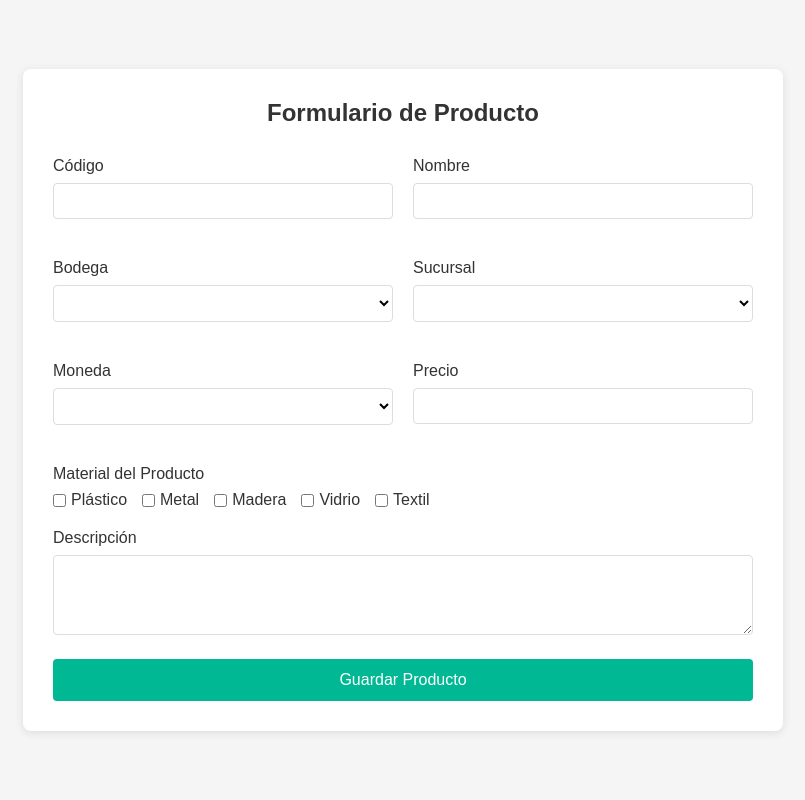
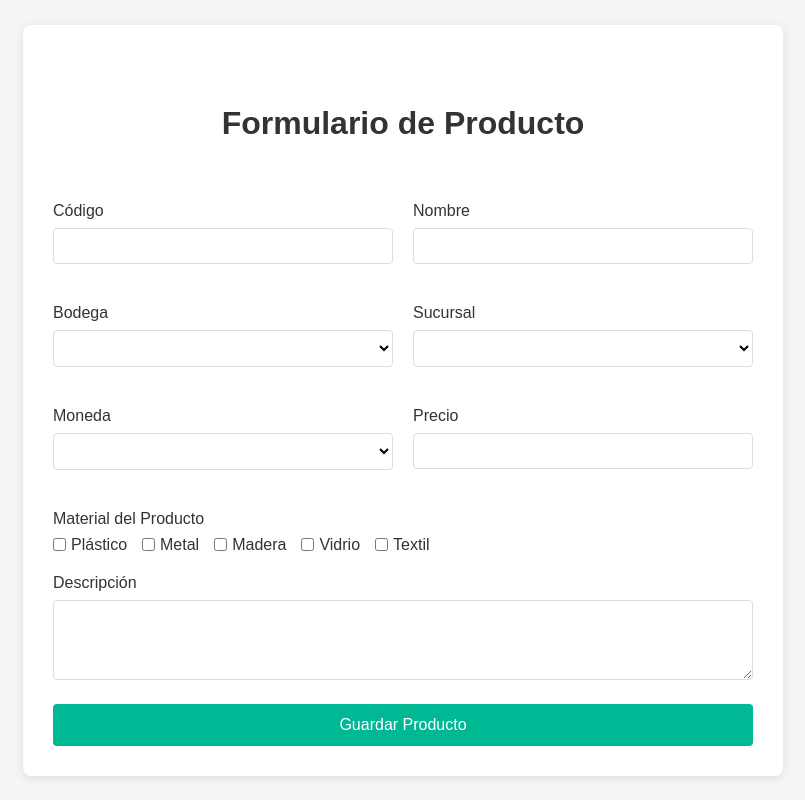
Before and after one commit to pabloskyCL/PruebaDesis, a PHP site: page / in a window 1280 px wide. Shown: the whole page, without its empty margins (237-1042 px from the left). Run offline with PHP 8.4, Linux system fonts and the light colour scheme; tables that the repository leaves empty or names only in its code hold one stand-in row (values such as "Sample post"); lists and menus that the app fills with data are empty; some libraries are stand-ins or nearby versions.

Commit message:
cambia titulo de h2 a h1, ajusta margenes

```diff
--- a/resources/views/index.php
+++ b/resources/views/index.php
@@ -15,7 +15,7 @@ use app\Http\URL;
 <body>
 <div class="container">
       <form id="registro-producto" class="product-form">
-          <h2>Formulario de Producto</h2>
+          <h1>Formulario de Producto</h1>
 
           <div class="form-row">
           <div class="form-group">
@@ -90,9 +90,9 @@ use app\Http\URL;
             let bodega = document.getElementById('bodega');
             let sucursales = document.getElementById('sucursales');
 
+            // obtiene las sucursales sugún la bodega seleccionada
             bodega.addEventListener('change', getSucursales);
 
-            // obtiene las sucursales sugún la bodega seleccionada
 
             // valida los datos del formulario y lo envia
             formulario.addEventListener('submit', enviarFormulario);
--- a/resources/views/styles.css
+++ b/resources/views/styles.css
@@ -26,9 +26,10 @@
     box-shadow: 0 2px 10px rgba(0, 0, 0, 0.1);
   }
 
-  h2 {
+  h1 {
     text-align: center;
-    margin-bottom: 30px;
+    margin-top: 50px;
+    margin-bottom: 60px;
     color: #333;
   }
 
```
